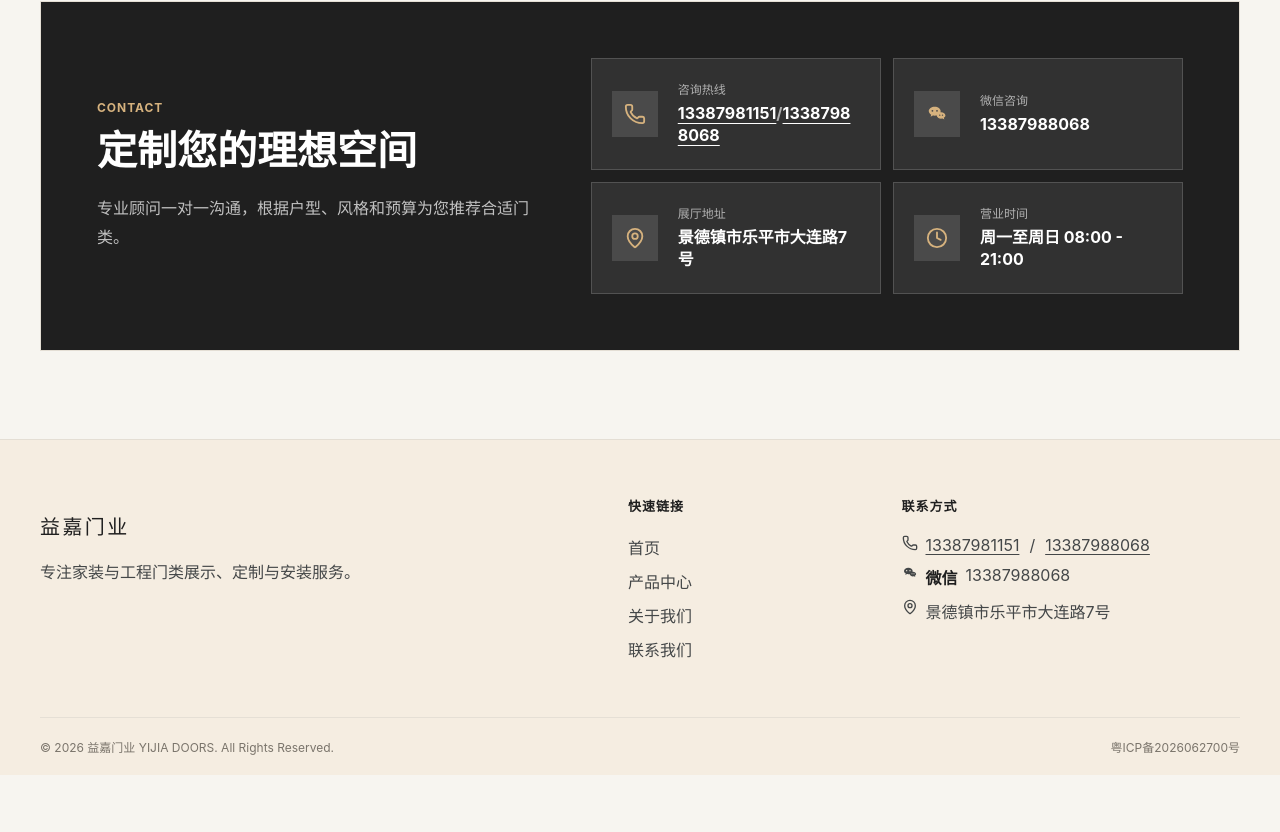
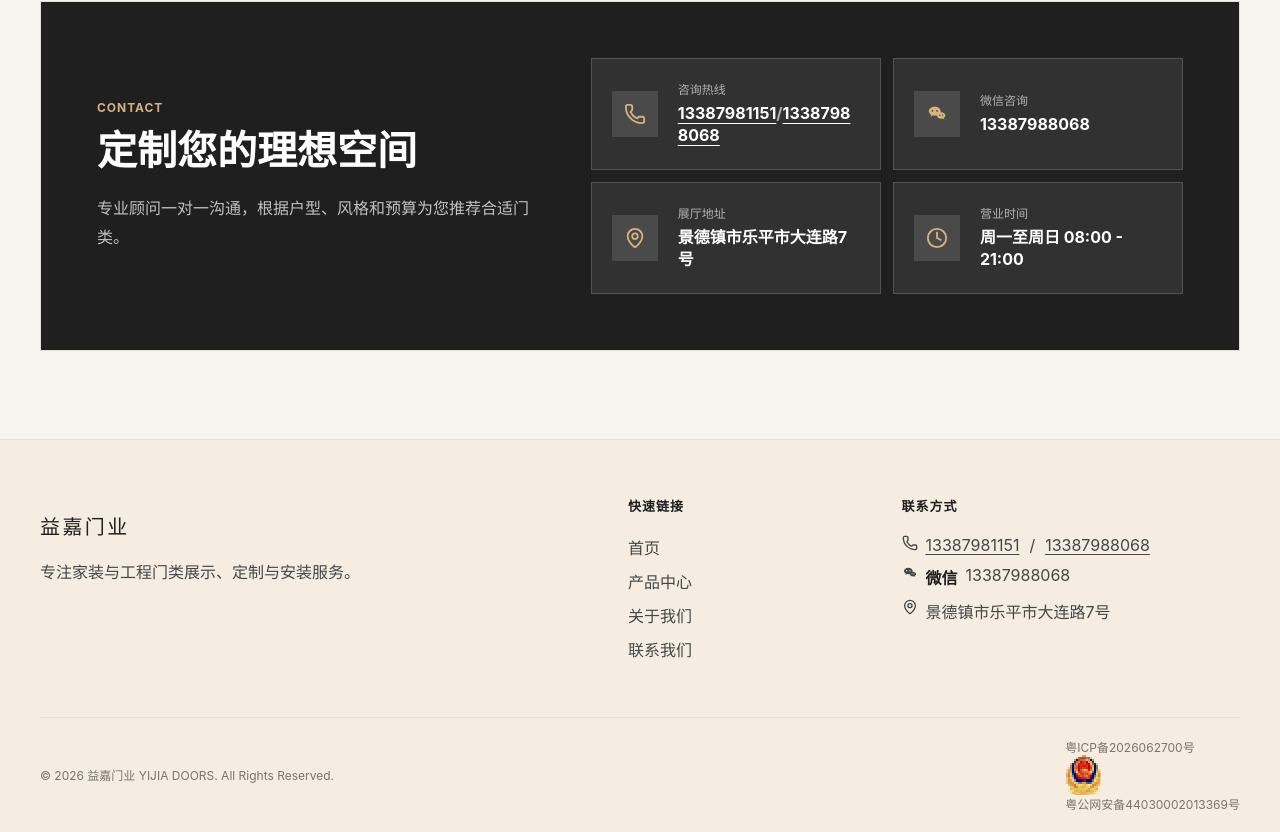
Before and after one commit to ContinueKZ/yijiamenye, a Vue app: page / in a window 1280 px wide. Shown: the part 3057-3889 px from the top of the page. Before the commit the page ends 3832 px from the top, so only its background shows below. Built offline with nearby package versions, Linux system fonts and the light colour scheme.

Commit message:
Add police filing footer link

```diff
--- a/src/components/AppFooter.vue
+++ b/src/components/AppFooter.vue
@@ -1,5 +1,6 @@
 <script setup>
 import { MapPin, Phone } from "lucide-vue-next";
+import beianPoliceIcon from "@/assets/images/beian-police.png";
 import WechatIcon from "@/components/WechatIcon.vue";
 import { CONTACT_INFO, NAV_ITEMS, SITE_INFO } from "@/constants/site";
 </script>
@@ -49,9 +50,20 @@ import { CONTACT_INFO, NAV_ITEMS, SITE_INFO } from "@/constants/site";
     </div>
     <div class="container footer-bottom">
       <span>© 2026 {{ SITE_INFO.name }} {{ SITE_INFO.englishName }}. All Rights Reserved.</span>
-      <a href="https://beian.miit.gov.cn/" target="_blank" rel="noopener noreferrer">
-        粤ICP备2026062700号
-      </a>
+      <div class="footer-records">
+        <a href="https://beian.miit.gov.cn/" target="_blank" rel="noopener noreferrer">
+          粤ICP备2026062700号
+        </a>
+        <a
+          class="footer-police-record"
+          href="https://beian.mps.gov.cn/#/query/webSearch?code=44030002013369"
+          rel="noreferrer"
+          target="_blank"
+        >
+          <img class="footer-police-icon" :src="beianPoliceIcon" alt="" aria-hidden="true" />
+          粤公网安备44030002013369号
+        </a>
+      </div>
     </div>
   </footer>
 </template>
```
